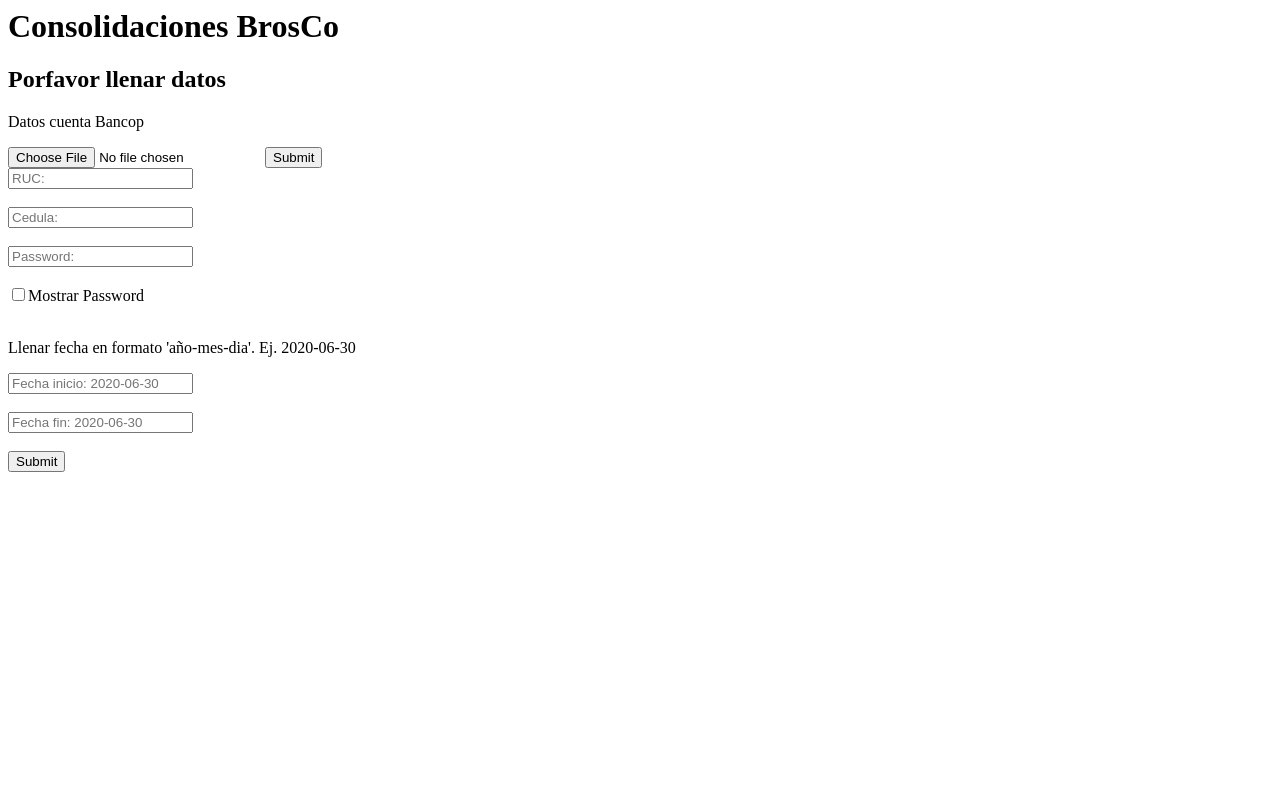
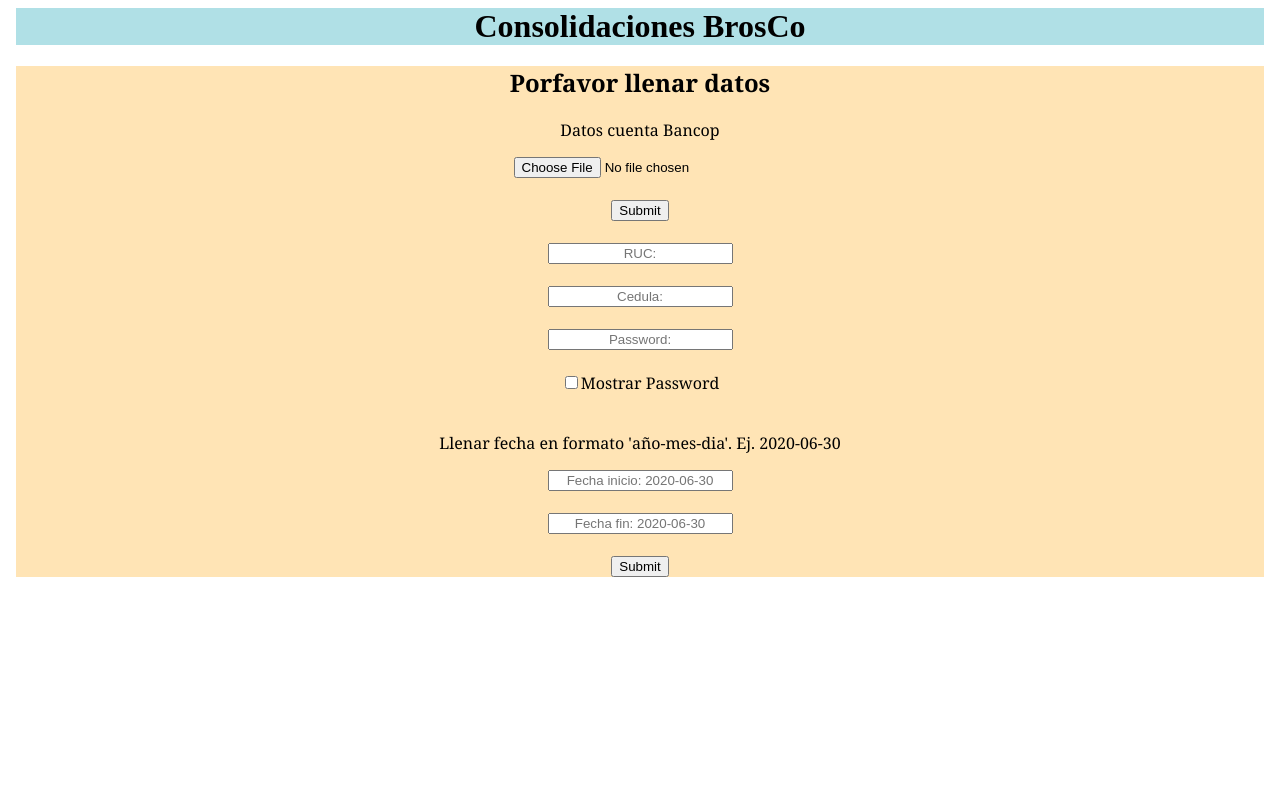
Before and after one commit to erikreimert/Roshka, a Django app: page /consolidacion/ in a window 1280 px wide. Run offline with Django 3.2, Linux system fonts and the light colour scheme.

Commit message:
html, js y css implementado

```diff
--- a/Excel Changer/mysite/mysite/settings.py
+++ b/Excel Changer/mysite/mysite/settings.py
@@ -117,4 +117,9 @@ USE_TZ = True
 # Static files (CSS, JavaScript, Images)
 # https://docs.djangoproject.com/en/3.0/howto/static-files/
 
+# this is the statics files context path when request the static file in url. for example http://127.0.0.1:8000/static/js/jquery-3.3.1.min.js
 STATIC_URL = '/static/'
+# this is the static files folder name which you created in django project root folder. This is different from above STATIC_URL.
+STATICFILES_DIRS = [
+    os.path.join(BASE_DIR, 'statics'),
+]
--- /dev/null
+++ b/Excel Changer/mysite/statics/css/consolidacion.css
@@ -0,0 +1,15 @@
+* {
+  text-align: center;
+}
+div.title {
+  margin: inherit;
+  background-color: PowderBlue;
+  border-color: Azure;
+  font-family: Georgia,
+}
+div.body{
+  background-color: Moccasin;
+  margin: inherit;
+  font-family: Georgia;
+
+}
--- a/Excel Changer/mysite/templates/consolidacion/consolidacion.html
+++ b/Excel Changer/mysite/templates/consolidacion/consolidacion.html
@@ -2,15 +2,23 @@
   <head>
     <title>BrosCo Consolidaciones</title>
 
-    <!-- <script src="../configs.js"></script> -->
+    <!-- first load django static tag. -->
+   {% load static %}
+
+   <!-- use django static tag ton load js file and css file. -->
+   <script src="{% static 'js/configs.js' %}"></script>
+   <link rel="stylesheet" href="{% static 'css/consolidacion.css' %}">
   </head>
   <body>
+    <div class = 'title'>
     <h1> Consolidaciones BrosCo </h1>
+    </div>
+    <div class = 'body'>
     <h2>Porfavor llenar datos</h2>
-    <form method="POST" class="psot-form" name ='data' onsubmit="return validate()"style="text-align:left" enctype="multipart/form-data">
+    <form method="POST" class="psot-form" name ='data' onsubmit="return validate()"enctype="multipart/form-data">
       <p>Datos cuenta Bancop</p>
-        <input type='file' name='bancop' accept="application/vnd.ms-excel">
-        <button type="submit" class="save btn btn-default">Submit</button>
+        <input type='file' name='bancop' accept="application/vnd.ms-excel"><br><br>
+        <button type="submit" class="save btn btn-default">Submit</button><br>
 
         <br><input type="text" id='ruc' name= 'ruc' required placeholder="RUC:"><br>
         <br><input type="text" id='user' name= 'user' required placeholder="Cedula:"><br>
@@ -21,6 +29,7 @@
         <input type="text" id='ini' name= 'ini' required placeholder="Fecha inicio: 2020-06-30"><br>
         <br><input type="text" id='fin' name= 'fin' required placeholder="Fecha fin: 2020-06-30"> <br>
         <br><input type="submit" value="Submit">
+      </div>
     </form>
 
   </body>
```
Also changed, not shown: Excel Changer/mysite/statics/js/configs.js (renamed from Excel Changer/mysite/templates/consolidacion/configs.js).
